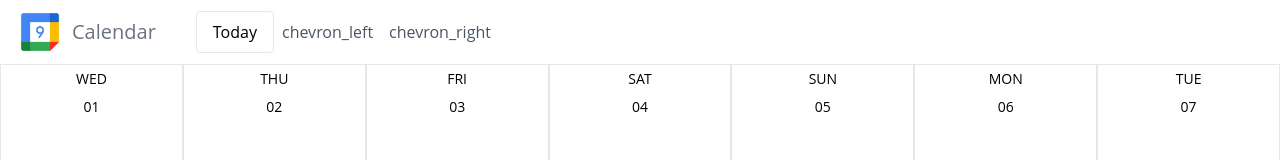
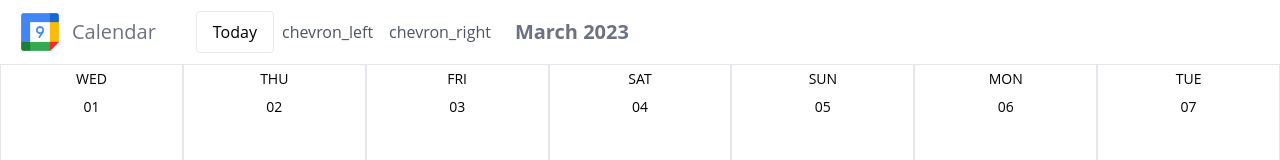
Before and after one commit to GrimDent/google-callendar, a React (Create React App) app: page / in a window 1280 px wide. Shown: the top 160 px of the page. Built offline with nearby package versions, Linux system fonts and the light colour scheme; the HTML template or start-up script is replaced by a standard one.

Commit message:
add context and funcionality to the header buttons

```diff
--- a/src/App.js
+++ b/src/App.js
@@ -1,15 +1,18 @@
-import React, { useState } from 'react';
+import React, { useState, useContext, useEffect } from 'react';
 import logo from './logo.svg';
 import './App.css';
 import { getMonth } from './util';
 import CalendarHeader from './components/CalendarHeader';
 import SideBar from './components/SideBar';
 import Month from './components/Month';
+import GlobalContext from './context/GlobalContext';
 
 function App() {
   const [currentMonth, setCurrentMonth] = useState(getMonth());
-
-  console.table(getMonth())
+  const {monthIndex} = useContext(GlobalContext);
+  useEffect(() => {
+    setCurrentMonth(getMonth(monthIndex));
+  }, [monthIndex]);
   return (
     <React.Fragment>
       <div className='h-screen flex flex-col'>
--- a/src/components/CalendarHeader.js
+++ b/src/components/CalendarHeader.js
@@ -1,26 +1,50 @@
-import React from 'react'
+import dayjs from 'dayjs';
+import React, { useContext } from 'react'
 import logo from '../assets/logo.png'
+import GlobalContext from '../context/GlobalContext'
 
 export default function CalendarHeader() {
+
+  const {monthIndex, setMonthIndex} = useContext(GlobalContext);
+
+  function handlePrevMonth(){
+    setMonthIndex(monthIndex -1);
+  }
+
+  function handleNextMonth(){
+    setMonthIndex(monthIndex +1);
+  }
+
+  function handleReset() {
+    setMonthIndex(
+      monthIndex === dayjs().month()
+        ? monthIndex + Math.random()
+        : dayjs().month()
+    );
+  }
+
   return (
     <header className='px-4 py-2 flex items-center'>
       <img src={logo} alt="calendar" className='mr-2 w-12 h-12'/>
       <h1 className='mr-10 text-xl text-gray-500 fond-bold'>
         Calendar
       </h1>
-      <button className="border rounded py-2 px-4 mr5">
+      <button onClick={handleReset} className="border rounded py-2 px-4 mr5">
         Today
       </button>
-      <button>
+      <button onClick={handlePrevMonth}>
         <span className='material-icons-outlined cursor-pointer text-gray-600 mx-2'>
           chevron_left
         </span>
       </button>
-      <button>
+      <button onClick={handleNextMonth}>
         <span className='material-icons-outlined cursor-pointer text-gray-600 mx-2'>
           chevron_right
         </span>
       </button>
+      <h2 className='ml-4 text-xl text-gray-500 font-bold'>
+        {dayjs(new Date(dayjs().year(), monthIndex)).format("MMMM YYYY")}
+      </h2>
     </header>
   )
 }
--- /dev/null
+++ b/src/context/Contextwrapper.js
@@ -0,0 +1,12 @@
+import React, {useState} from 'react'
+import GlobalContext from './GlobalContext'
+import dayjs from 'dayjs'
+
+export default function Contextwrapper(props) {
+  const [monthIndex, setMonthIndex] = useState(dayjs().month())
+  return (
+    <GlobalContext.Provider value={{monthIndex, setMonthIndex}}>
+        {props.children}
+    </GlobalContext.Provider>
+  )
+}
--- /dev/null
+++ b/src/context/GlobalContext.js
@@ -0,0 +1,8 @@
+import React from 'react'
+
+const GlobalContext = React.createContext({
+    monthIndex: 0,
+    setMonthIndex: (index) => {},
+})
+
+export default GlobalContext;
--- a/src/index.js
+++ b/src/index.js
@@ -3,11 +3,14 @@ import ReactDOM from 'react-dom/client';
 import './index.css';
 import App from './App';
 import reportWebVitals from './reportWebVitals';
+import Contextwrapper from './context/Contextwrapper';
 
 const root = ReactDOM.createRoot(document.getElementById('root'));
 root.render(
   <React.StrictMode>
-    <App />
+    <Contextwrapper>
+      <App />
+    </Contextwrapper>
   </React.StrictMode>
 );
 
```
